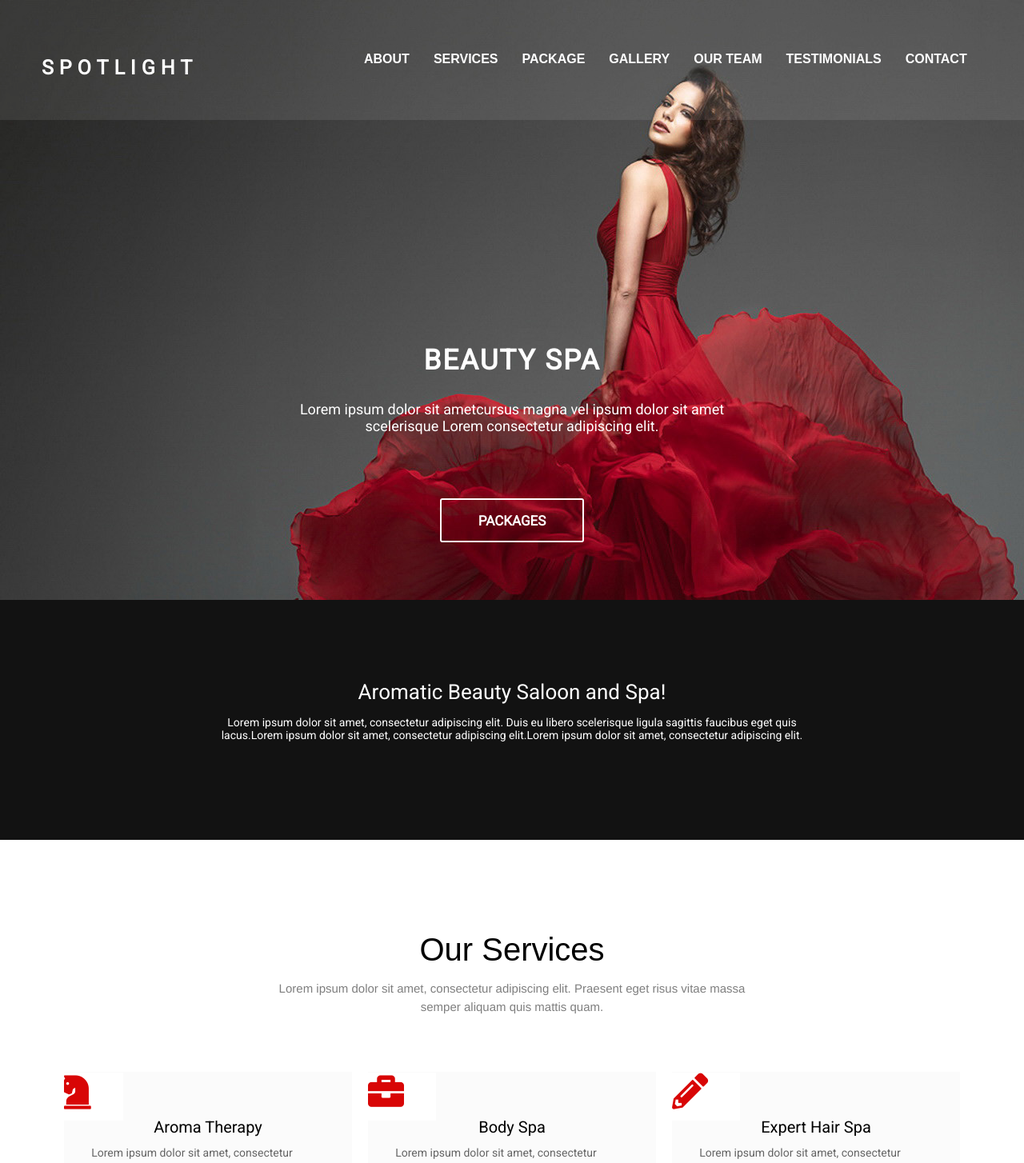
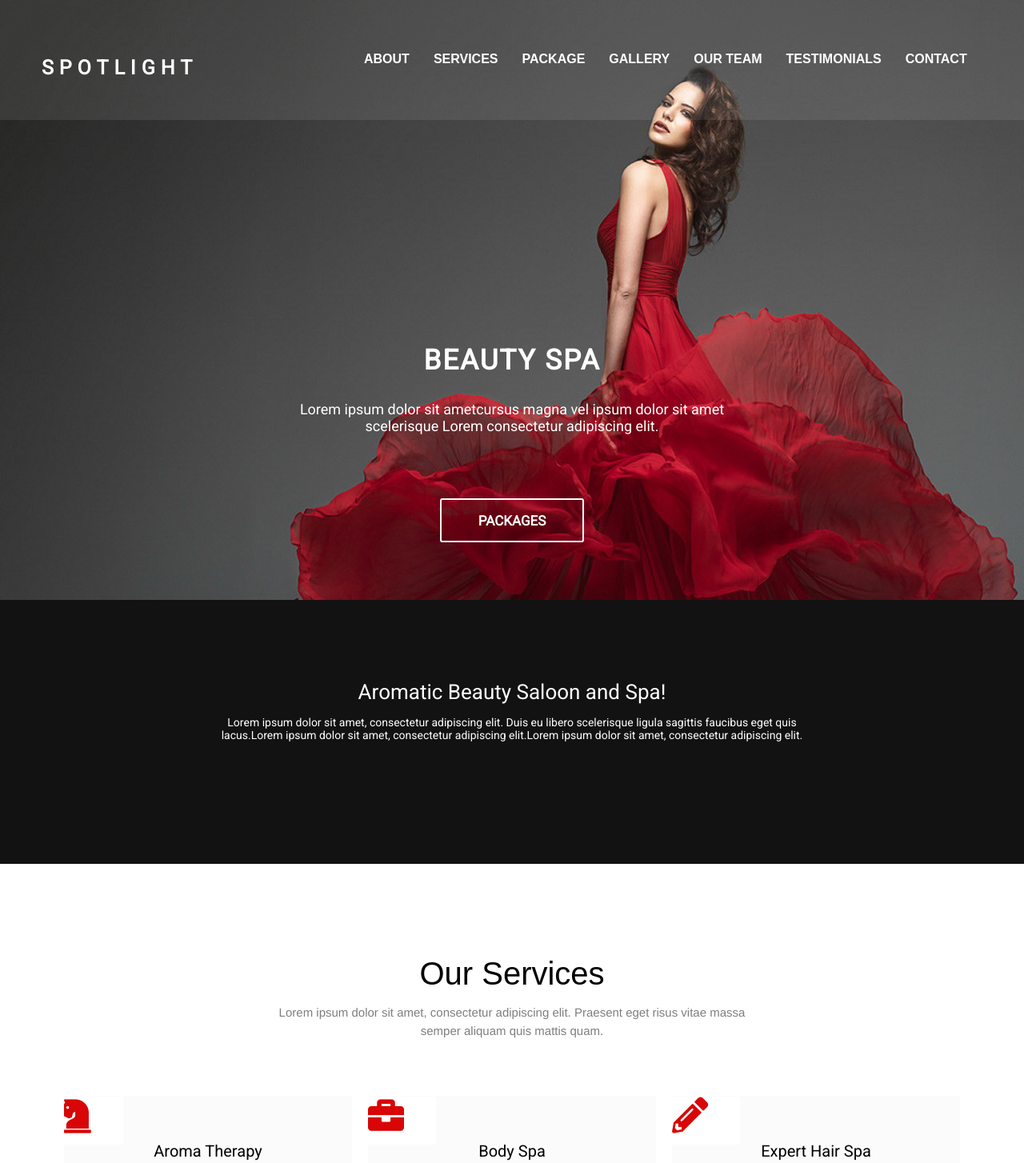
Before and after one commit to ImAshokDev/SpotLight-React, a React (Create React App) app: page / in a window 1280 px wide. Shown: the top 1454 px of the page at 80% size. Built offline with nearby package versions, Linux system fonts and the light colour scheme.

Commit message:
project completed

```diff
--- a/src/content/Content.scss
+++ b/src/content/Content.scss
@@ -1,6 +1,6 @@
 .content-section {
   padding: 0;
-  height: 300px;
+  height: 330px;
   background-color: #000000ed;
   div {
     width: 750px;
--- a/src/details/Details.scss
+++ b/src/details/Details.scss
@@ -1,5 +1,5 @@
 .details-section {
-  height: 285px;
+  height: 330px;
   background-color: #000000ed;
   div {
     margin: auto;
```
